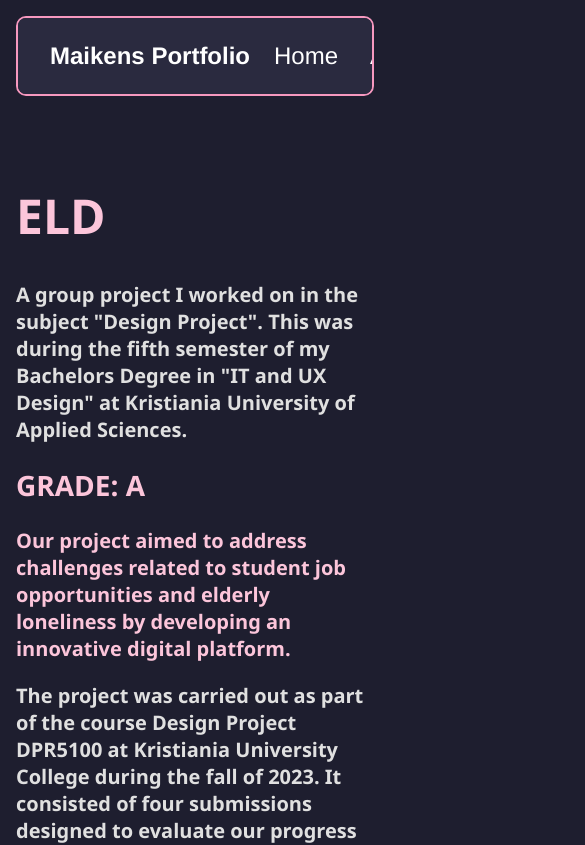
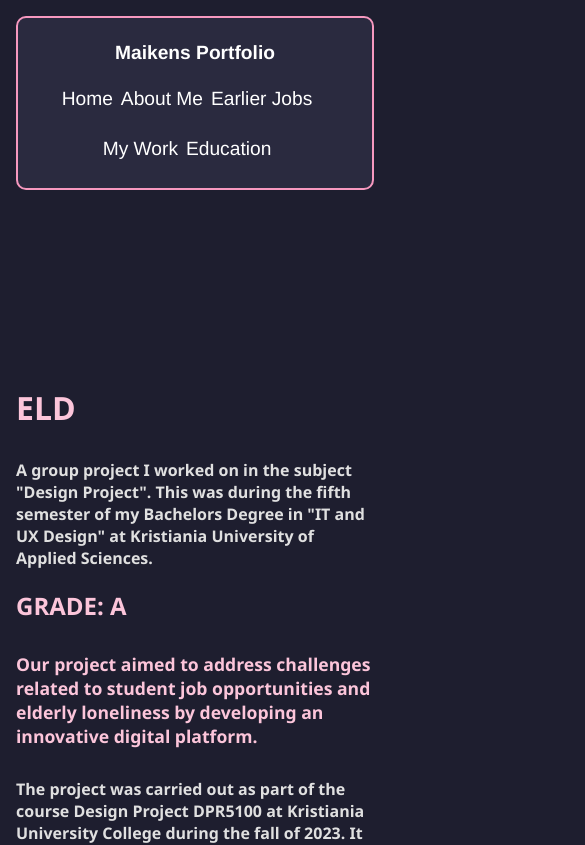
Before and after one commit to ma1ken/nettside, a React (Create React App) app: page /MyWork/Eld in a window 390 px wide. Shown: the top 845 px of the page, 585 px wide, since content can reach past the window. Built offline with nearby package versions, Linux system fonts and the light colour scheme.

Commit message:
i fixed the navbar and some resolution. found out i want the navbar to turn into sidebarn on smaller devices

```diff
--- a/src/Pages/Home/HomeLayout.jsx
+++ b/src/Pages/Home/HomeLayout.jsx
@@ -2,8 +2,7 @@ import "../../Styles/Pages.css";
 export default function HomeLayout() {
     return (
         <div className="content-container">
-            <h1>Home</h1>
-            <h2>Welcome to Maikens Portfolio</h2>
+            <h1>Welcome to Maikens Portfolio</h1>
             <p>
                 On this website you will be able to learn more about me, aka
                 Maiken. On the navigation bar on top, you have different options
--- a/src/Styles/Navbar.css
+++ b/src/Styles/Navbar.css
@@ -1,9 +1,9 @@
 * {
     box-sizing: border-box;
 }
-/* Sjekk om denne er nødvendig senere, da vi kanskje ikke behøver container css pga headercss. */
+
 .container {
-    margin: rem;
+    margin: 0rem; /* rettet fra 'rem' */
     text-align: center;
     align-items: center;
 }
@@ -11,85 +11,116 @@
 .nav {
     background-color: #2a2a3f;
     display: flex;
+    flex-wrap: nowrap; /* Forhindrer wrapping og dermed ingen vertikal utvidelse */
+    justify-content: space-between;
+    align-items: center;
     gap: 0.5rem;
     padding: 1rem;
     margin: 1rem;
     border-radius: 10px;
     border: 2px solid #f698bf;
-    padding: 1rem;
-    flex-wrap: nowrap;
-    justify-content: space-between;
-    white-space: nowrap;
-    overflow-x: auto;
-    align-items: center;
+    /* Fjernet overflow-x: auto for å fjerne scrollbar */
+    white-space: nowrap; /* Hindrer linjebryting */
+    position: relative;
+    z-index: 10;
+    height: 60px; /* Sikrer høyde slik at tekst ikke skjules */
+    box-sizing: border-box;
 }
 
-/* TITTELEN PÅ FORSIDEN (MAIKENS PORTFOLIO) */
 .site-title {
     font-size: 3rem;
     font-weight: bold;
     text-decoration: none;
     font-family: "Courier New", Courier, monospace;
     padding: 0rem;
+    line-height: 60px; /* Vertikal sentrering */
+    white-space: nowrap;
+    flex-shrink: 1; /* Tillater at tittelen skaleres ned for plass */
+    overflow: hidden; /* Skjuler overflødig tekst */
+    text-overflow: ellipsis; /* Viser ... hvis teksten er for lang */
 }
 
-/* FARGE IKKE HOVER */
-.site-title:focus,
-.site-title:visited {
-    color: #ffffff;
-}
-
-/* HOVER OVER TITTEL */
-.site-title:hover {
-    color: #f698bf;
-}
-
-/* OMRÅDET RUNDT ALLE ELEMENTENE */
 .nav ul {
     padding: 0rem;
     margin: 0rem;
     list-style: none;
     display: flex;
+    flex-wrap: nowrap; /* Holder elementer på én linje */
     gap: 1rem;
+    justify-content: flex-end;
+    width: 100%;
+    /* Fjernet overflow-x: auto for å fjerne scrollbar */
+    align-items: center;
 }
 
-/* STYLING AV ALLE ELEMENTER */
 .nav a {
     color: #ffffff;
     text-decoration: none;
-    height: 100%;
-    display: flex;
     padding: 0.5rem 1rem;
     font-family: "Franklin Gothic Medium", "Arial Narrow", Arial, sans-serif;
     font-size: 1.5rem;
-    gap: 2rem;
-    justify-content: center;
     display: inline-block;
     white-space: nowrap;
+    line-height: 60px; /* Vertikal sentrering */
+    flex-shrink: 0; /* Hindrer at lenkene krymper for mye */
+    overflow: hidden;
+    text-overflow: ellipsis; /* Hvis teksten blir for lang */
+    max-width: 150px; /* Maks bredde for hver lenke for å unngå at navbar blir for bred */
 }
 
-/* NÅR MAN TRYKKER PÅ EN AV BOKSENE, SÅ VIL UTSEENDET FORBLI SLIK (BAKGRUNSSKYGGE BORDER RADIUS OSV, IKKE FIRKANTET) */
 .nav li {
     border-radius: 20px;
     transition: box-shadow 1s ease;
 }
 
-/* NÅR MAN HOVRER OVER VALGT ELEMENT */
 .nav li:hover {
     background-color: transparent;
 }
 
-/* FARGE PÅ VALGT ELEMENT*/
 .nav li.active a {
     color: #f698bf;
 }
 
-/* HOVER OVER IKKE AKTIVT ELEMENT BAKGRUNN */
 .nav li:not(.active):hover {
-    background-color: none;
+    background-color: transparent;
     border-radius: 20px;
 }
-/* HOVER OVER IKKE VALGT ELEMENT TEKST */
+
 .nav li:not(.active):hover a {
     color: #f698bf;
 }
+
+/* Responsivt for små skjermer */
+@media (max-width: 768px) {
+    .nav {
+        flex-direction: column; /* Stabler elementer vertikalt */
+        align-items: center;
+        height: auto; /* Fjerner fast høyde for å tilpasse layout */
+        white-space: normal; /* Tillater tekst å brytes på små skjermer */
+    }
+
+    .nav ul {
+        flex-wrap: wrap; /* Tillater wrapping */
+        justify-content: center;
+        gap: 0.5rem;
+        width: auto; /* Tillater fleksibilitet */
+    }
+
+    .site-title {
+        font-size: 2rem;
+        text-align: center;
+        line-height: normal; /* Normal linjehøyde på små skjermer */
+        max-width: 100%; /* Sikrer at den ikke overskrider skjermbredde */
+        overflow: visible;
+        text-overflow: clip;
+        flex-shrink: 0; /* Ikke krymp */
+    }
+
+    .nav a {
+        font-size: 1.2rem;
+        line-height: normal;
+        padding: 0.5rem;
+        max-width: none; /* Fjern begrensning på bredde */
+        flex-shrink: 0;
+    }
+}
--- a/src/Styles/Pages.css
+++ b/src/Styles/Pages.css
@@ -3,14 +3,14 @@ body {
 }
 
 main {
-    margin: 0rem;
-    padding: 0rem;
+    padding-top: 5rem; /* gir plass under navbar */
     transition: all 0.3s ease-in-out;
 }
 
 h1 {
     font-size: 3rem;
-    margin-bottom: 50;
+    margin-top: 3rem;
+    margin-bottom: 50px;
     padding: 0;
     color: #fcc5da;
     font-family: "Segoe UI", Tahoma, Geneva, Verdana, sans-serif;
@@ -18,7 +18,7 @@ h1 {
 
 h2 {
     font-size: 1.75rem;
-    margin-bottom: 50;
+    margin-bottom: 50px;
     padding: 0;
     color: #fcc5da;
     font-family: "Segoe UI", Tahoma, Geneva, Verdana, sans-serif;
@@ -26,7 +26,7 @@ h2 {
 
 h3 {
     font-size: 1.25rem;
-    margin-bottom: 50;
+    margin-bottom: 50px;
     padding: 0;
     color: #fcc5da;
     font-family: "Segoe UI", Tahoma, Geneva, Verdana, sans-serif;
@@ -50,7 +50,6 @@ li {
     font-size: 1.25rem;
     margin-left: -1rem;
 }
-
 
 .content-container {
     display: flex;
@@ -115,5 +114,130 @@ li {
     height: 35rem;
     object-fit: cover;
     border-radius: 1rem;
-    gap: 50px;
 }
+
+
+/* --- MEDIA QUERIES --- */
+
+/* Små skjermer - mobilportrett, under 480px */
+@media (max-width: 480px) {
+    h1 {
+        font-size: 2rem;
+        margin-bottom: 30px;
+    }
+
+    h2 {
+        font-size: 1.5rem;
+        margin-bottom: 30px;
+    }
+
+    h3 {
+        font-size: 1.1rem;
+        margin-bottom: 30px;
+    }
+
+    p,
+    li {
+        font-size: 1rem;
+    }
+
+    .content-container > div,
+    .about-text,
+    .about-image,
+    .special-image {
+        flex-basis: 100%; /* 1 element per rad på små skjermer */
+        max-width: 100%;
+        min-width: auto;
+    }
+
+    .profil-image {
+        max-width: 100%;
+        min-width: auto;
+        height: auto;
+    }
+
+    .profil-image img {
+        height: auto;
+        max-width: 100%;
+    }
+}
+
+/* Mellomstore skjermer - nettbrett og små laptops, 481px - 768px */
+@media (min-width: 481px) and (max-width: 768px) {
+    h1 {
+        font-size: 2.5rem;
+    }
+
+    h2 {
+        font-size: 1.6rem;
+    }
+
+    h3 {
+        font-size: 1.2rem;
+    }
+
+    p,
+    li {
+        font-size: 1.1rem;
+    }
+
+    .content-container > div,
+    .about-text,
+    .about-image,
+    .special-image {
+        flex-basis: 48%; /* to elementer per rad */
+        max-width: 48%;
+        min-width: 280px;
+    }
+
+    .profil-image {
+        max-width: 700px;
+        min-width: 300px;
+        height: 30rem;
+    }
+
+    .profil-image img {
+        height: 30rem;
+        max-width: 100%;
+    }
+}
+
+/* Store skjermer - desktop, over 769px */
+@media (min-width: 769px) {
+    h1 {
+        font-size: 3rem;
+    }
+
+    h2 {
+        font-size: 1.75rem;
+    }
+
+    h3 {
+        font-size: 1.25rem;
+    }
+
+    p,
+    li {
+        font-size: 1.25rem;
+    }
+
+    .content-container > div,
+    .about-text,
+    .about-image,
+    .special-image {
+        flex-basis: calc(50% - 1rem);
+        max-width: 600px;
+        min-width: 280px;
+    }
+
+    .profil-image {
+        max-width: 700px;
+        min-width: 300px;
+        height: 35rem;
+    }
+
+    .profil-image img {
+        height: 35rem;
+        max-width: 100%;
+    }
+}
```
Lines whose indentation alone changed are shown as unchanged.
